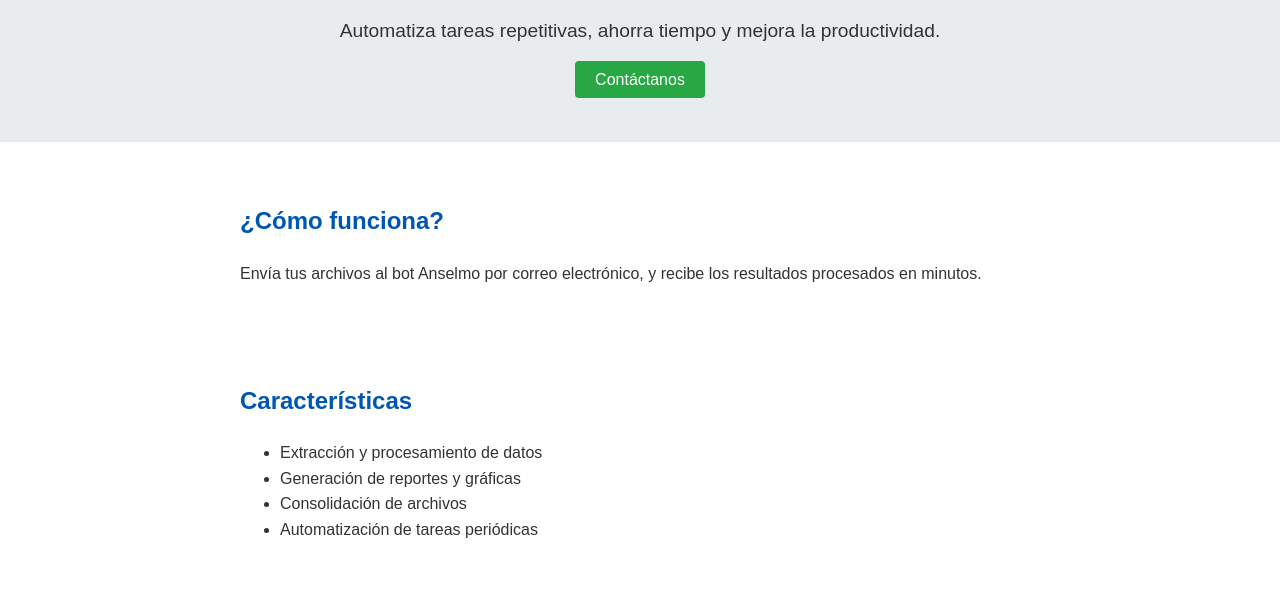
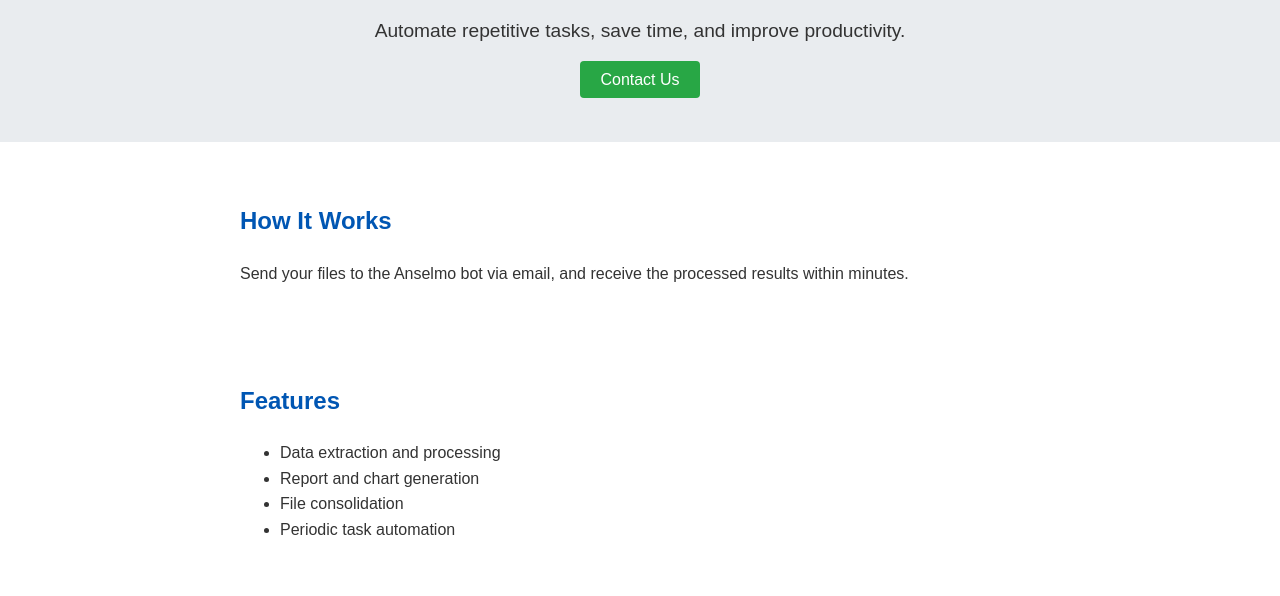
Before and after one commit to Korckyjals-CODE/anselmo_website, a plain HTML site: page index.html in a window 1280 px wide. Both pictures are taken after a click on the button "English". Shown: the part 189-785 px from the top of the page. Drawn offline with Linux system fonts and the light colour scheme.

Commit message:
Update index.html to include translations to English

```diff
--- a/index.html
+++ b/index.html
@@ -15,21 +15,21 @@
 
     <!-- Hero Section -->
     <header class="hero">
-        <h1>Anselmo</h1>
-        <p>Automatiza tareas repetitivas, ahorra tiempo y mejora la productividad.</p>
-        <a href="#contact" class="cta-button">Contáctanos</a>
+        <h1 id="hero-title">Anselmo</h1>
+        <p id="hero-desc">Automatiza tareas repetitivas, ahorra tiempo y mejora la productividad.</p>
+        <a href="#contact" class="cta-button" id="cta">Contáctanos</a>
     </header>
 
     <!-- How It Works -->
     <section id="how-it-works">
-        <h2>¿Cómo funciona?</h2>
-        <p>Envía tus archivos al bot Anselmo por correo electrónico, y recibe los resultados procesados en minutos.</p>
+        <h2 id="how-title">¿Cómo funciona?</h2>
+        <p id="how-desc">Envía tus archivos al bot Anselmo por correo electrónico, y recibe los resultados procesados en minutos.</p>
     </section>
 
     <!-- Features -->
     <section id="features">
-        <h2>Características</h2>
-        <ul>
+        <h2 id="features-title">Características</h2>
+        <ul id="features-list">
             <li>Extracción y procesamiento de datos</li>
             <li>Generación de reportes y gráficas</li>
             <li>Consolidación de archivos</li>
@@ -39,8 +39,8 @@
 
     <!-- Testimonials -->
     <section id="testimonials">
-        <h2>Testimonios</h2>
-        <blockquote>
+        <h2 id="testimonials-title">Testimonios</h2>
+        <blockquote id="testimonial">
             <p>"Anselmo nos ayudó a reducir de 4 horas a 5 minutos el tiempo necesario para consolidar pedidos. ¡Una herramienta increíble!"</p>
             <cite>Cliente Satisfecho</cite>
         </blockquote>
@@ -48,25 +48,25 @@
 
     <!-- FAQ -->
     <section id="faq">
-        <h2>Preguntas Frecuentes</h2>
+        <h2 id="faq-title">Preguntas Frecuentes</h2>
         <details>
             <summary>¿Qué tipos de archivos procesa Anselmo?</summary>
-            <p>Anselmo trabaja con archivos de Excel, Word, PowerPoint y texto.</p>
+            <p id="faq1">Anselmo trabaja con archivos de Excel, Word, PowerPoint y texto.</p>
         </details>
         <details>
             <summary>¿Cómo se personalizan las tareas?</summary>
-            <p>Nos reunimos con el cliente para entender sus necesidades y programar las soluciones específicas.</p>
+            <p id="faq2">Nos reunimos con el cliente para entender sus necesidades y programar las soluciones específicas.</p>
         </details>
         <details>
             <summary>¿Cuánto cuesta el servicio?</summary>
-            <p>Contáctanos para una cotización personalizada.</p>
+            <p id="faq3">Contáctanos para una cotización personalizada.</p>
         </details>
     </section>
 
     <!-- Contact Section -->
     <section id="contact">
-        <h2>Contacto</h2>
-        <p>Para más información, contáctanos:</p>
+        <h2 id="contact-title">Contacto</h2>
+        <p id="contact-desc">Para más información, contáctanos:</p>
         <ul>
             <li>Email: <a href="mailto:info@korckyjals-code.com">info@korckyjals-code.com</a></li>
             <li>Teléfono: (503) 7129 6561</li>
@@ -75,14 +75,72 @@
 
     <!-- Footer -->
     <footer>
-        <p>© 2024 Anselmo. Todos los derechos reservados.</p>
+        <p id="footer-desc">© 2024 Anselmo. Todos los derechos reservados.</p>
         <p><a href="https://github.com/Korckyjals-CODE/anselmo_website">Repositorio en GitHub</a></p>
     </footer>
 
     <script>
+        const translations = {
+            es: {
+                "hero-title": "Anselmo",
+                "hero-desc": "Automatiza tareas repetitivas, ahorra tiempo y mejora la productividad.",
+                "cta": "Contáctanos",
+                "how-title": "¿Cómo funciona?",
+                "how-desc": "Envía tus archivos al bot Anselmo por correo electrónico, y recibe los resultados procesados en minutos.",
+                "features-title": "Características",
+                "features-list": [
+                    "Extracción y procesamiento de datos",
+                    "Generación de reportes y gráficas",
+                    "Consolidación de archivos",
+                    "Automatización de tareas periódicas"
+                ],
+                "testimonials-title": "Testimonios",
+                "testimonial": "Anselmo nos ayudó a reducir de 4 horas a 5 minutos el tiempo necesario para consolidar pedidos. ¡Una herramienta increíble!",
+                "faq-title": "Preguntas Frecuentes",
+                "faq1": "Anselmo trabaja con archivos de Excel, Word, PowerPoint y texto.",
+                "faq2": "Nos reunimos con el cliente para entender sus necesidades y programar las soluciones específicas.",
+                "faq3": "Contáctanos para una cotización personalizada.",
+                "contact-title": "Contacto",
+                "contact-desc": "Para más información, contáctanos:",
+                "footer-desc": "© 2024 Anselmo. Todos los derechos reservados."
+            },
+            en: {
+                "hero-title": "Anselmo",
+                "hero-desc": "Automate repetitive tasks, save time, and improve productivity.",
+                "cta": "Contact Us",
+                "how-title": "How It Works",
+                "how-desc": "Send your files to the Anselmo bot via email, and receive the processed results within minutes.",
+                "features-title": "Features",
+                "features-list": [
+                    "Data extraction and processing",
+                    "Report and chart generation",
+                    "File consolidation",
+                    "Periodic task automation"
+                ],
+                "testimonials-title": "Testimonials",
+                "testimonial": "Anselmo helped us reduce the time needed to consolidate orders from 4 hours to 5 minutes. An amazing tool!",
+                "faq-title": "Frequently Asked Questions",
+                "faq1": "Anselmo works with Excel, Word, PowerPoint, and text files.",
+                "faq2": "We meet with the client to understand their needs and program specific solutions.",
+                "faq3": "Contact us for a personalized quote.",
+                "contact-title": "Contact",
+                "contact-desc": "For more information, reach out to us:",
+                "footer-desc": "© 2024 Anselmo. All rights reserved."
+            }
+        };
+
         function switchLanguage(lang) {
-            // Placeholder for language switch functionality
-            alert(`Switching to ${lang === 'es' ? 'Español' : 'English'}`);
+            const elements = document.querySelectorAll('[id]');
+            elements.forEach(el => {
+                const id = el.id;
+                if (translations[lang][id]) {
+                    if (Array.isArray(translations[lang][id])) {
+                        el.innerHTML = translations[lang][id].map(item => `<li>${item}</li>`).join('');
+                    } else {
+                        el.innerHTML = translations[lang][id];
+                    }
+                }
+            });
         }
     </script>
 </body>
```
